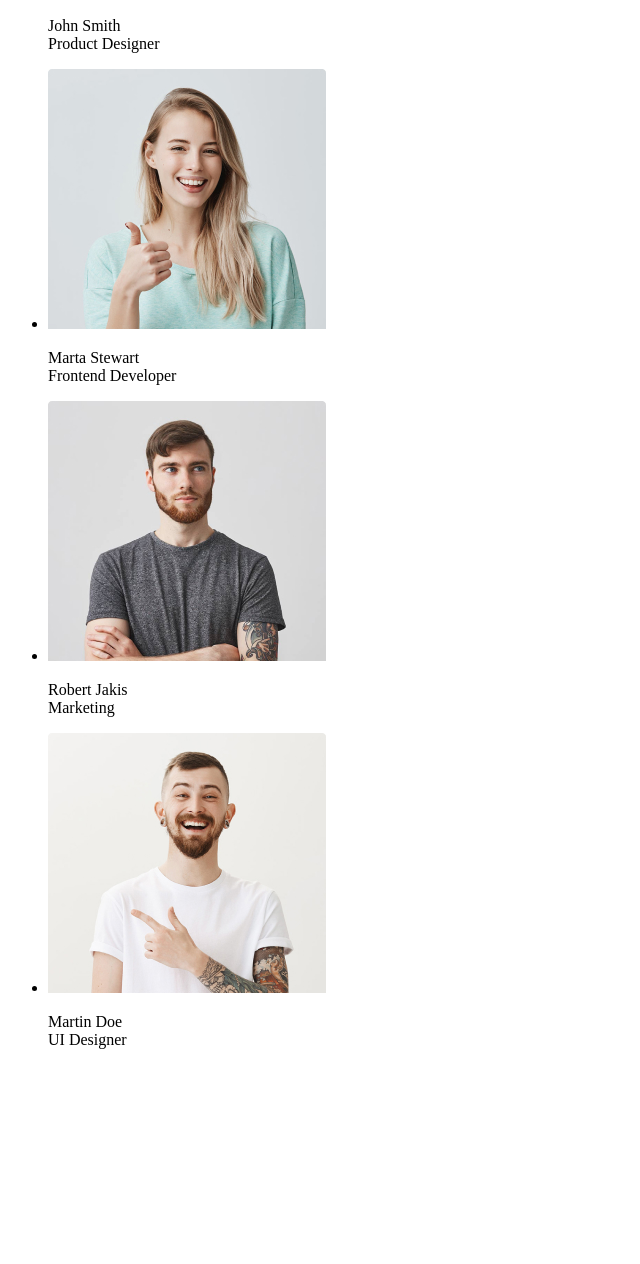
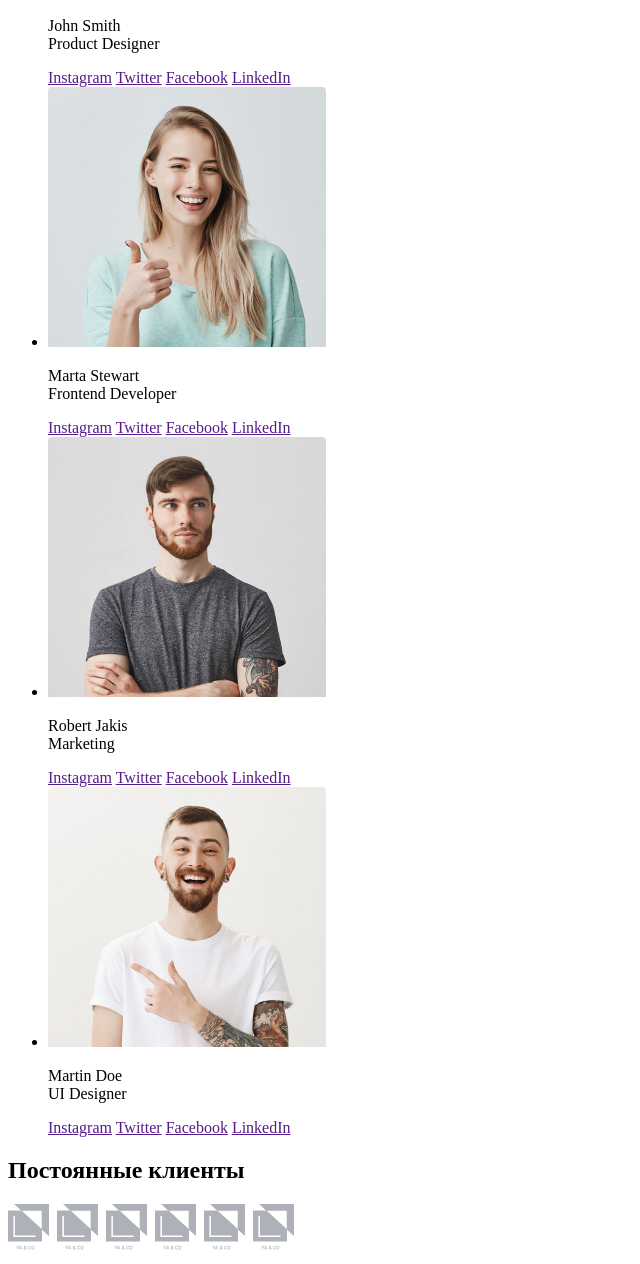
Before and after one commit to Vitamin-JS/goit-markup-hw-01, a plain HTML site: page index.html in a window 1280 px wide. Shown: the part 2718-3982 px from the top of the page, without its empty margins (0-640 px from the left). Before the commit the page ends 3783 px from the top, so only its background shows below. Drawn offline with Linux system fonts and the light colour scheme.

Commit message:
секция Наша комананда
с сілками на соцсети aria-label

```diff
--- a/index.html
+++ b/index.html
@@ -1,5 +1,5 @@
 <!DOCTYPE html>
-<html lang="en">
+<html lang="ru">
   <head>
     <meta charset="UTF-8" />
     <meta name="viewport" content="width=device-width, initial-scale=1.0" />
@@ -9,13 +9,13 @@
     <!-- Шапка сайта с навигацией -->
     <header>
       <nav>
-        <p><b>Web Studio</b></p>
+        <p lang="en"><b>Web Studio</b></p>
         <ul>
           <li><a href="/">Студия</a></li>
           <li><a href="/">Портфолио</a></li>
           <li><a href="">Контакты</a></li>
         </ul>
-        <ul>
+        <ul lang="en">
           <li>
             <a href="mailto:info@devstudio.com"
               ><img
@@ -108,38 +108,48 @@
         <ul>
           <li>
             <img src="./images/john.jpg" alt="img_john" />
-            <p>John Smith</br>Product Designer</p>
-            <a href=""></a>
-            <a href=""></a>
-            <a href=""></a>
-            <a href=""></a>
+            <p lang="en">John Smith</br>Product Designer</p>
+            <a href="" aria-label="Ссылка на Instagram">Instagram</a>
+            <a href="" aria-label="Ссылка на Twitter">Twitter</a>
+            <a href="" aria-label="Ссылка на Facebook">Facebook</a>
+            <a href="" aria-label="Ссылка на LinkedIn">LinkedIn</a>
           </li>
           <li>
             <img src="./images/marta.jpg" alt="img_marta" />
-            <p>Marta Stewart<br>Frontend Developer</p>
-            <a href=""></a>
-            <a href=""></a>
-            <a href=""></a>
-            <a href=""></a>
+            <p lang="en">Marta Stewart<br>Frontend Developer</p>
+            <a href="" aria-label="Ссылка на Instagram">Instagram</a>
+            <a href="" aria-label="Ссылка на Twitter">Twitter</a>
+            <a href="" aria-label="Ссылка на Facebook">Facebook</a>
+            <a href="" aria-label="Ссылка на LinkedIn">LinkedIn</a>
           </li>
           <li>
             <img src="./images/robert.jpg" alt="img_robert" />
-            <p>Robert Jakis<br>Marketing</p>
-            <a href=""></a>
-            <a href=""></a>
-            <a href=""></a>
-            <a href=""></a>
+            <p lang="en">Robert Jakis<br>Marketing</p>
+            <a href="" aria-label="Ссылка на Instagram">Instagram</a>
+            <a href="" aria-label="Ссылка на Twitter">Twitter</a>
+            <a href="" aria-label="Ссылка на Facebook">Facebook</a>
+            <a href="" aria-label="Ссылка на LinkedIn">LinkedIn</a>
           </li>
           <li>
             <img src="./images/martin.jpg" alt="img_martin" />
-            <p>Martin Doe<br>UI Designer</p>
-            <a href=""></a>
-            <a href=""></a>
-            <a href=""></a>
-            <a href=""></a>
+            <p lang="en">Martin Doe<br>UI Designer</p>
+            <a href="" aria-label="Ссылка на Instagram">Instagram</a>
+            <a href="" aria-label="Ссылка на Twitter">Twitter</a>
+            <a href="" aria-label="Ссылка на Facebook">Facebook</a>
+            <a href="" aria-label="Ссылка на LinkedIn">LinkedIn</a>
           </li>
         </ul>
       </section>
+      <!-- Постянные клиенты -->
+      <section>
+          <h2>Постоянные клиенты</h2>
+          <a href=""><img src="./images/company_logo_1.svg" alt="Компания 1"></a>
+          <a href=""><img src="./images/company_logo_1.svg" alt="Компания 2"></a>
+          <a href=""><img src="./images/company_logo_1.svg" alt="Компания 3"></a>
+          <a href=""><img src="./images/company_logo_1.svg" alt="Компания 4"></a>
+          <a href=""><img src="./images/company_logo_1.svg" alt="Компания 5"></a>
+          <a href=""><img src="./images/company_logo_1.svg" alt="Компания 6"></a>
+        </section>
     </main>
   </body>
 </html>
```
Also changed, not shown: images/company_logo_1.svg (added).
